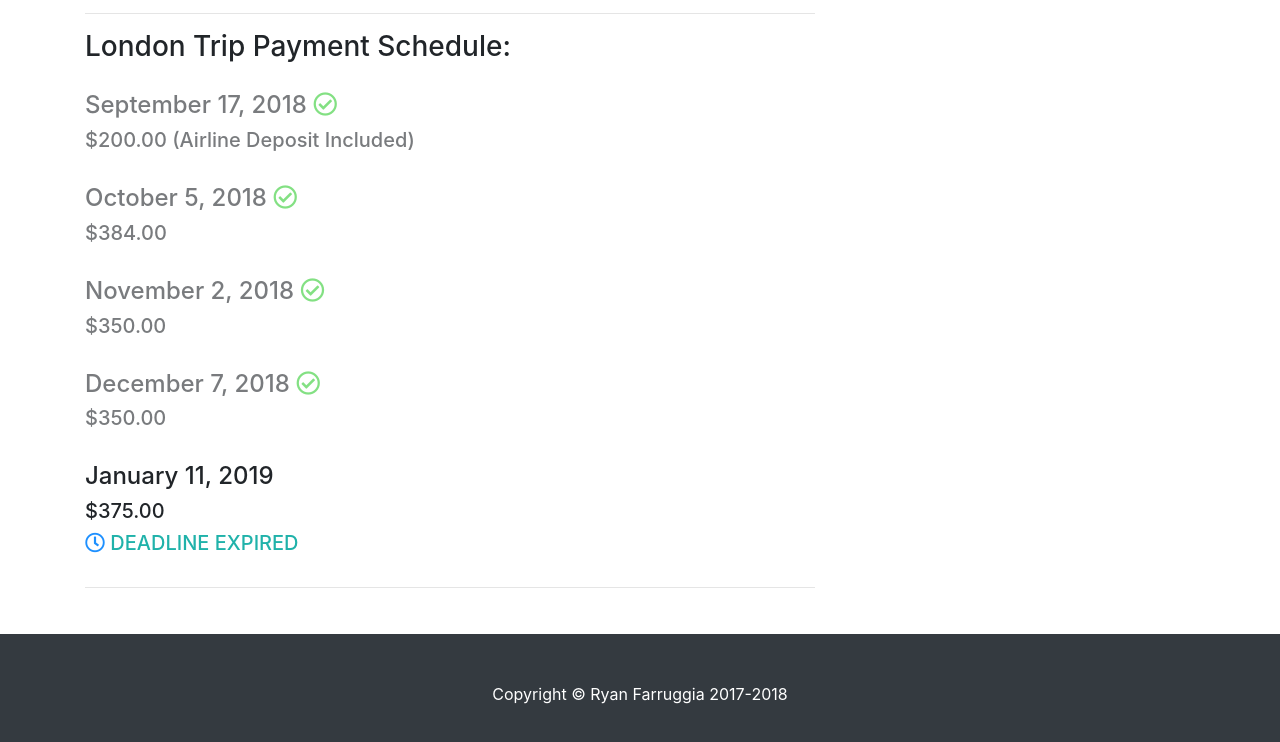
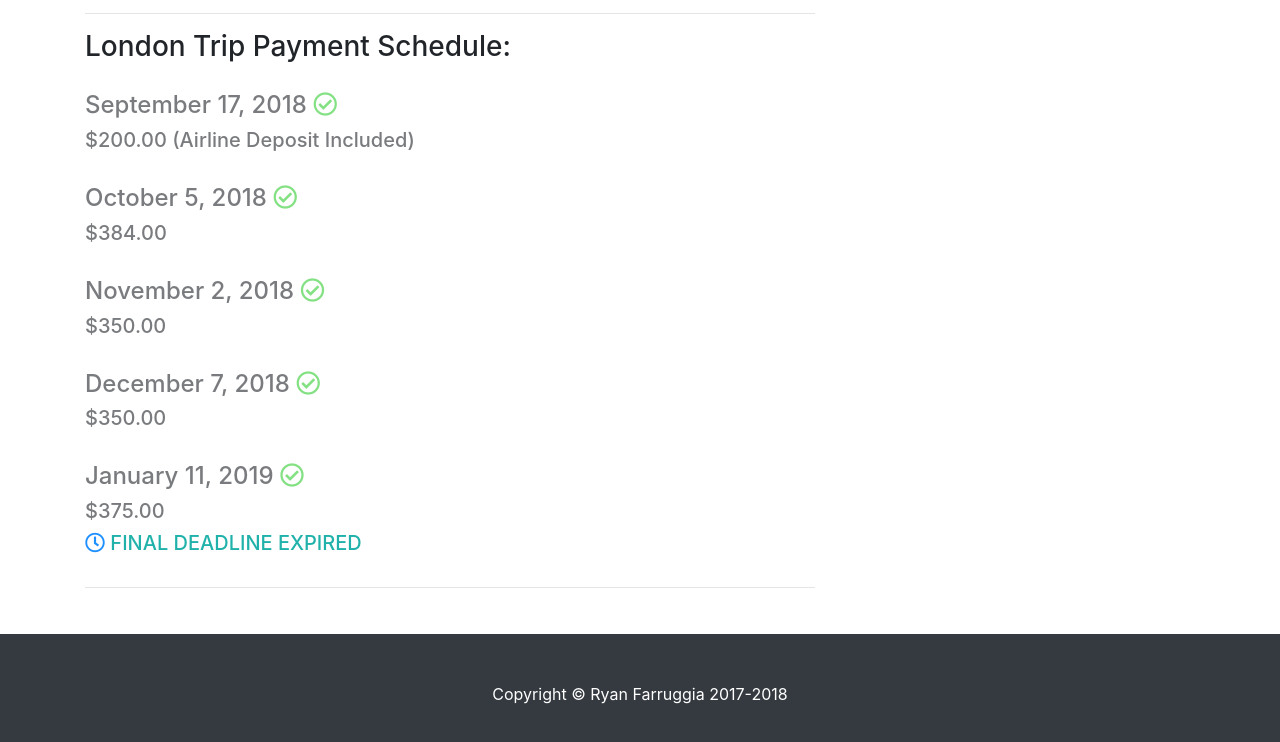
Before and after one commit to sheldonchoir/sheldonchoir.github.io, a plain HTML site: page news.html in a window 1280 px wide. Shown: the part 734-1476 px from the top of the page. Drawn offline with nearby package versions, Linux system fonts and the light colour scheme.

Commit message:
deadline

```diff
--- a/news.html
+++ b/news.html
@@ -91,27 +91,27 @@
           <!--Payment Dates-->
 
           <div class="media mb-4">
-            <div class="media-body" style="opacity: 0.6;">
+            <div class="media-body" style="opacity:0.6;">
               <h4 class="mt-0">September 17, 2018 <i class="far fa-check-circle" style="color: limegreen;"></i></h4>
               <h5>$200.00 (Airline Deposit Included)</h5>
             </div>
           </div>
           <div class="media mb-4">
-              <div class="media-body" style="opacity: 0.6;">
+              <div class="media-body" style="opacity:0.6;">
                 <h4 class="mt-0">October 5, 2018 <i class="far fa-check-circle" style="color: limegreen;"></i></h4>
                 <h5>$384.00</h5>
               </div>
             </div>
             <div class="media mb-4">
 
-                <div class="media-body" style="opacity: 0.6;">
+                <div class="media-body" style="opacity:0.6;">
                   <h4 class="mt-0">November 2, 2018 <i class="far fa-check-circle" style="color: limegreen;"></i></h4>
                   <h5>$350.00</h5>
                 </div>
               </div>
               <div class="media mb-4">
 
-                  <div class="media-body" style="opacity: 0.6;">
+                  <div class="media-body" style="opacity:0.6;">
                     <h4 class="mt-0">December 7, 2018 <i class="far fa-check-circle" style="color: limegreen;"></i></h4>
                     <h5>$350.00</h5>
                   </div>
@@ -119,9 +119,12 @@
                 <div class="media mb-4">
 
                     <div class="media-body">
-                      <h4 class="mt-0">January 11, 2019</h4>
-                      <h5>$375.00</h5>
-                      <h6 style="font-size: 20px;"><i class="far fa-clock" style="color: dodgerblue;"></i> <span id="demo" style="color: lightseagreen;"></span></h6>
+                      <h4 class="mt-0" style="opacity:0.6;">January 11, 2019 <i class="far fa-check-circle" style="color: limegreen;"></i></h4>
+                      <h5 style="opacity:0.6;">$375.00</h5>
+                      <h6 style="font-size: 20px;">
+                        <i class="far fa-clock" style="color: dodgerblue;"></i>
+                        <span id="demo" style="color: lightseagreen;"></span>
+                      </h6>
                     </div>
                   </div>
                   <hr>
@@ -220,8 +223,8 @@
           // If the count down is over, write some text
           if (distance < 0) {
               clearInterval(x);
-              document.getElementById("demo").innerHTML = "DEADLINE EXPIRED";
+              document.getElementById("demo").innerHTML = "FINAL DEADLINE EXPIRED";
           }
       }, 1000);
-      </script>
+  </script>
 </html>
```
